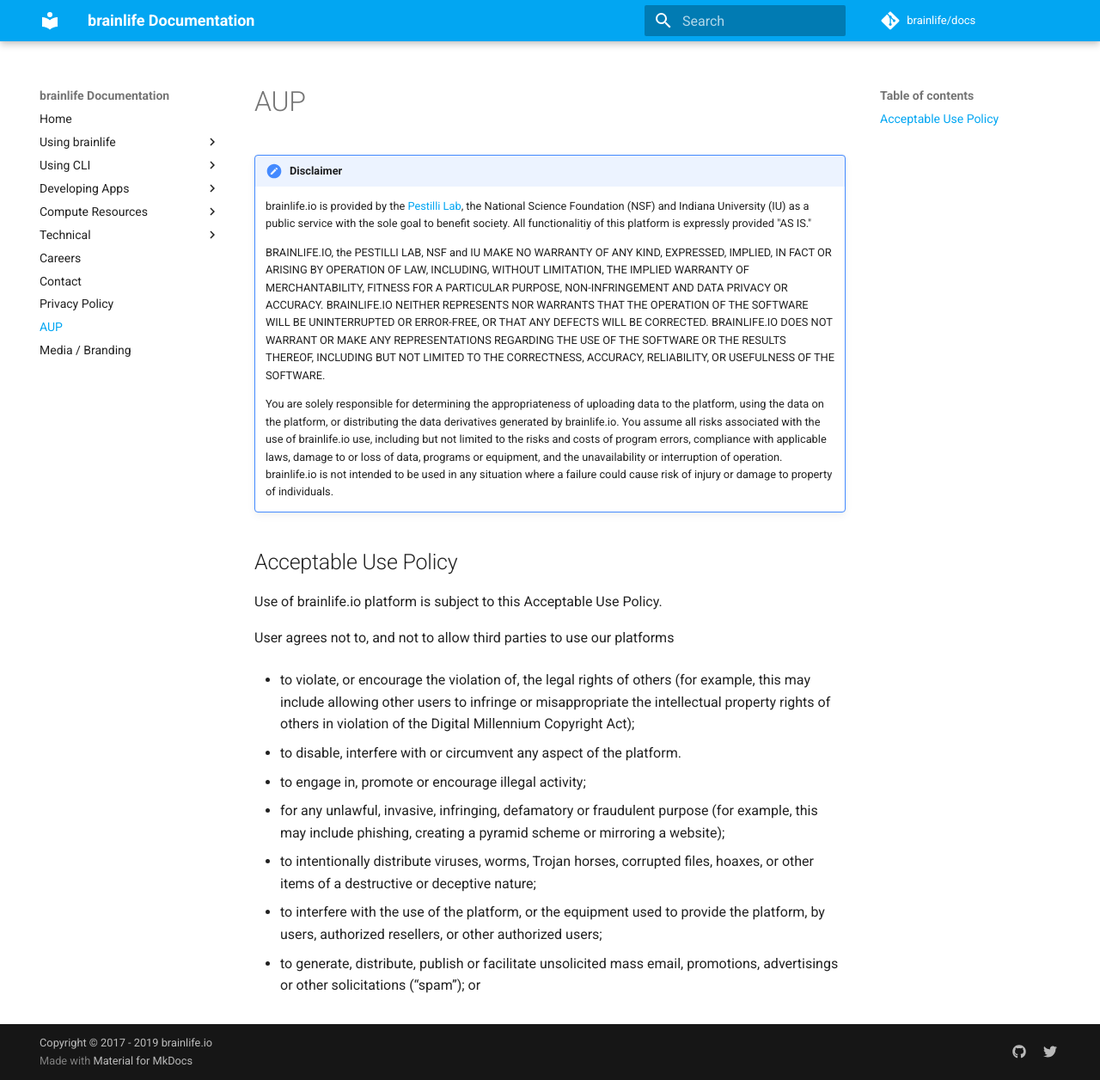
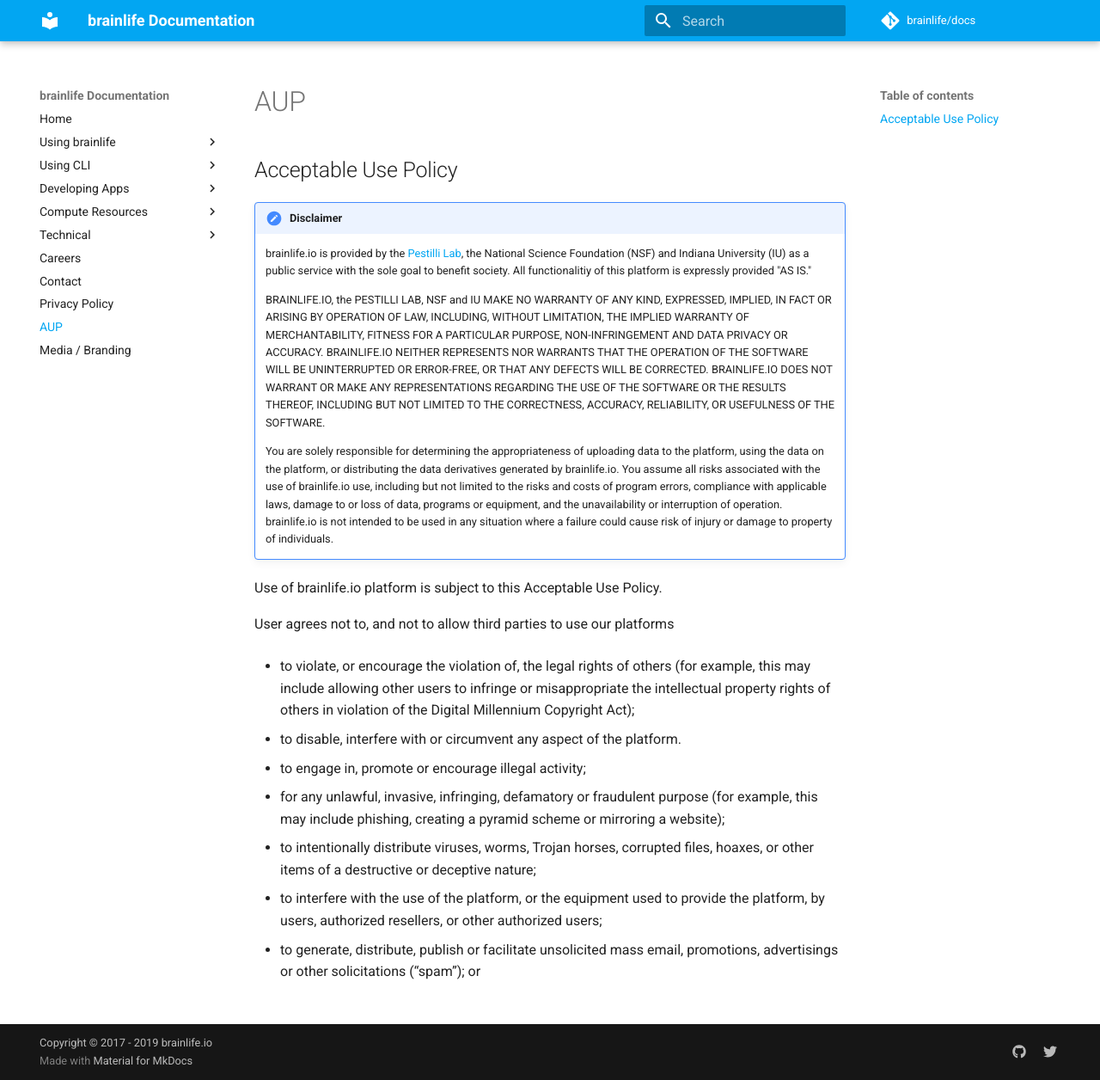
Before and after one commit to brainlife/docs, an MkDocs documentation site: the page built from docs/aup.md, in a window 1280 px wide and 1256 px high. Shown: the whole window at 86% size. Built offline with MkDocs 1.6.1 and Material for MkDocs 9.7.7, drawn with Linux system fonts in a browser that asks for light colours; comment, search, counter and statistics services are not loaded; some of the changed lines change nothing that is shown.

Commit message:
adjusted aup title

```diff
--- a/docs/aup.md
+++ b/docs/aup.md
@@ -1,3 +1,4 @@
+## Acceptable Use Policy
 
 !!! Disclaimer
 
@@ -6,8 +7,6 @@
     BRAINLIFE.IO, the PESTILLI LAB, NSF and IU MAKE NO WARRANTY OF ANY KIND, EXPRESSED, IMPLIED, IN FACT OR ARISING BY OPERATION OF LAW, INCLUDING, WITHOUT LIMITATION, THE IMPLIED WARRANTY OF MERCHANTABILITY, FITNESS FOR A PARTICULAR PURPOSE, NON-INFRINGEMENT AND DATA PRIVACY OR ACCURACY. BRAINLIFE.IO NEITHER REPRESENTS NOR WARRANTS THAT THE OPERATION OF THE SOFTWARE WILL BE UNINTERRUPTED OR ERROR-FREE, OR THAT ANY DEFECTS WILL BE CORRECTED. BRAINLIFE.IO DOES NOT WARRANT OR MAKE ANY REPRESENTATIONS REGARDING THE USE OF THE SOFTWARE OR THE RESULTS THEREOF, INCLUDING BUT NOT LIMITED TO THE CORRECTNESS, ACCURACY, RELIABILITY, OR USEFULNESS OF THE SOFTWARE.
 
     You are solely responsible for determining the appropriateness of uploading data to the platform, using the data on the platform, or distributing the data derivatives generated by brainlife.io. You assume all risks associated with the use of brainlife.io use, including but not limited to the risks and costs of program errors, compliance with applicable laws, damage to or loss of data, programs or equipment, and the unavailability or interruption of operation. brainlife.io is not intended to be used in any situation where a failure could cause risk of injury or damage to property of individuals.
-
-## Acceptable Use Policy
 
 Use of brainlife.io platform is subject to this Acceptable Use Policy.
 
```
